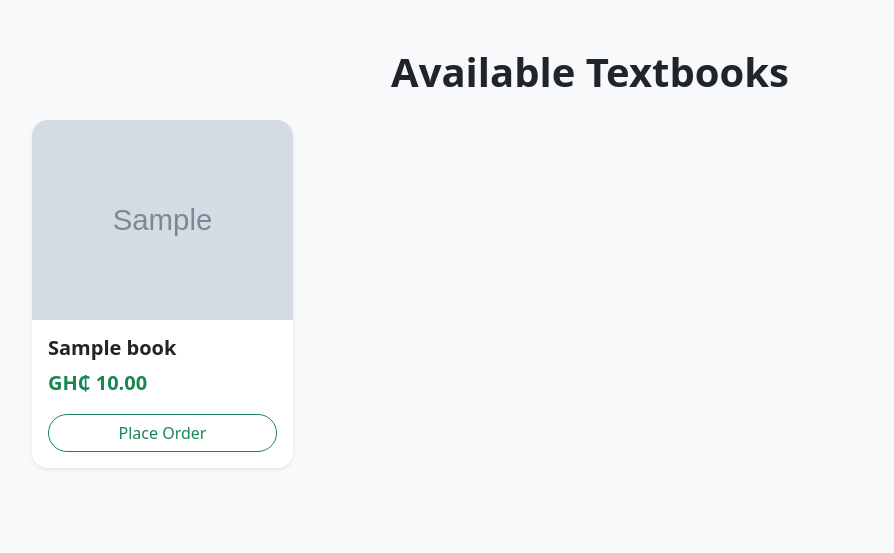
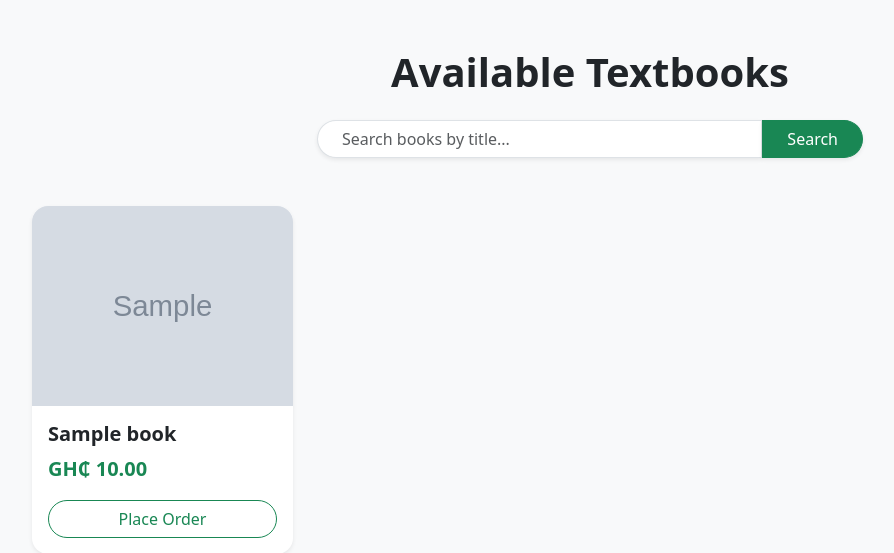
Before and after one commit to efoedem/KOD, a Django app: page / in a window 1280 px wide. Shown: the top 553 px of the page, without its empty margins (50-944 px from the left). Run offline with Django 5.2, Linux system fonts and the light colour scheme; tables that the repository leaves empty hold one stand-in row (values such as "Sample post"); grey boxes marked "Sample" are stand-in pictures.

Commit message:
Update admin logic, fix template inheritance, and refine UI

```diff
--- a/marketplace/templates/marketplace/book_list.html
+++ b/marketplace/templates/marketplace/book_list.html
@@ -2,6 +2,17 @@
 {% block content %}
 <div class="container py-5">
     <h1 class="mb-4 text-center fw-bold">Available Textbooks</h1>
+
+    <div class="row justify-content-center mb-5">
+        <div class="col-11 col-sm-8 col-md-6">
+            <form method="GET" action="{% url 'book_list' %}" class="d-flex">
+                <input type="text" name="q" class="form-control rounded-start-pill ps-4 shadow-sm"
+                       placeholder="Search books by title..." value="{{ query|default:'' }}">
+                <button class="btn btn-success rounded-end-pill px-4 shadow-sm" type="submit">Search</button>
+            </form>
+        </div>
+    </div>
+
     <div class="row row-cols-1 row-cols-md-3 row-cols-lg-4 g-4">
         {% for listing in listings %}
         <div class="col">
@@ -14,12 +25,16 @@
                     {% endif %}
                 </div>
                 <div class="card-body d-flex flex-column">
-                    <h5 class="card-title fw-bold text-truncate">{{ listing.book.title }}</h5>
+                    <h5 class="card-title fw-bold text-truncate" title="{{ listing.book.title }}">{{ listing.book.title }}</h5>
                     <p class="text-success fw-bold fs-5 mb-3">{{ listing.formatted_price }}</p>
                     <a href="{% url 'order_checkout' listing.id %}" class="btn btn-outline-success w-100 rounded-pill mt-auto">Place Order</a>
                 </div>
             </div>
         </div>
+        {% empty %}
+        <div class="col-12 text-center py-5">
+            <p class="text-muted">No books found matching your search.</p>
+        </div>
         {% endfor %}
     </div>
 </div>
--- a/marketplace/views.py
+++ b/marketplace/views.py
@@ -79,16 +79,18 @@ def svdpay_webhook(request):
 
 def book_list(request):
     query = request.GET.get('q')
-    listings = Listing.objects.all()
+
+    # Start with all available listings
+    listings = Listing.objects.filter(is_available=True)
+
+    # Filter by search query if provided
     if query:
-        listings = listings.filter(Q(book__title__icontains=query))
+        listings = listings.filter(book__title__icontains=query)
 
-    # REMOVE THIS FOR LOOP:
-    # for listing in listings:
-    #     listing.formatted_price = f"GH₵{float(listing.price):,.2f}"
-
-    return render(request, 'marketplace/book_list.html', {'listings': listings, 'query': query})
-
+    return render(request, 'marketplace/book_list.html', {
+        'listings': listings,
+        'query': query
+    })
 
 def order_checkout(request, listing_id):
     listing = get_object_or_404(Listing, id=listing_id)
```
